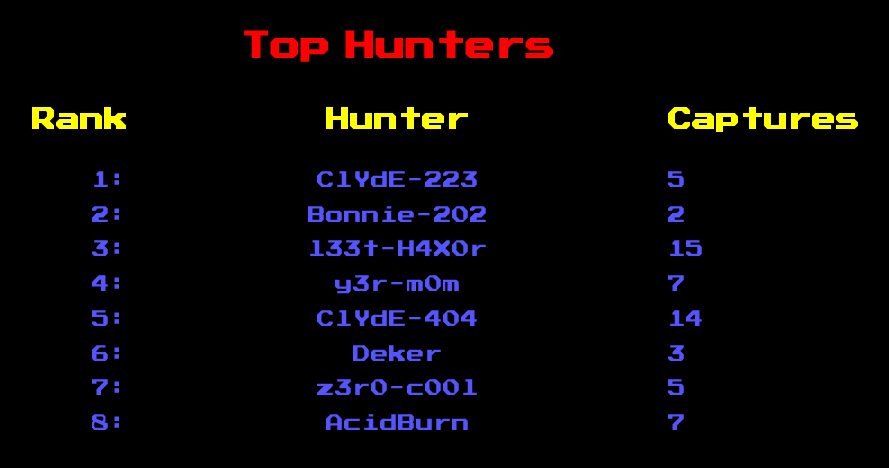
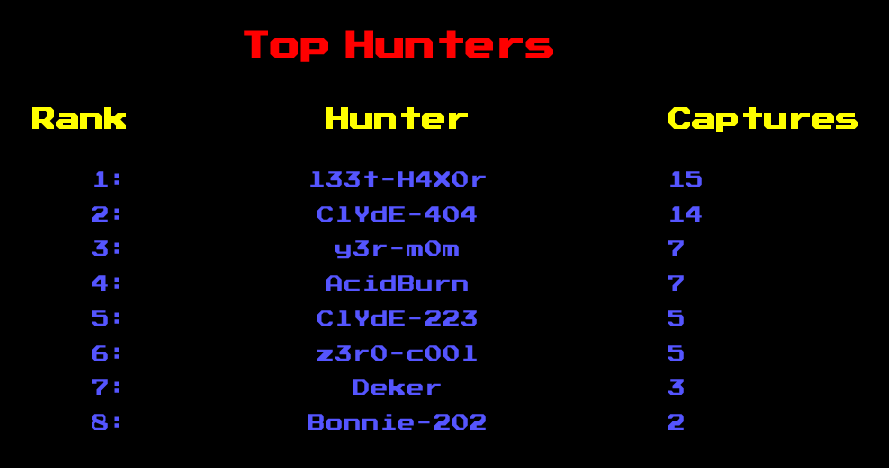
Before and after one commit to alleycatassetacquisitions/Scoreboard, a React (Create React App) app: page / in a window 1280 px wide. Shown: the top 468 px of the page, without its empty margins (242-1131 px from the left). Built offline with nearby package versions, Linux system fonts and the light colour scheme.

Commit message:
Sorting implemented

```diff
--- a/src/App.tsx
+++ b/src/App.tsx
@@ -5,11 +5,12 @@ import './theming/Atari.css';
 import './theming/PublicPixel.css';
 import './theming/Galaxus.css';
 import './App.css';
+import { returnSortedArrayOfObjects } from 'utils/funcs';
 
 const themes = ['Atari', 'PublicPixel'];
 
 function App() {
-  const [scoreData, setscoreData] = useState([]);
+  const [scoreData, setscoreData] = useState<any[]>([]);
   const [currentTheme, setcurrentTheme] = useState('Atari');
 
   const switchTheme = (e: any) => {
@@ -31,7 +32,8 @@ function App() {
         return response.json();
       })
       .then(function (myJson) {
-        setscoreData(myJson);
+        let sortedArr = returnSortedArrayOfObjects(myJson);
+        setscoreData(sortedArr);
       });
   };
 
--- a/src/types/index.ts
+++ b/src/types/index.ts
@@ -6,3 +6,9 @@ export type CompPropsWithChildrenAndStyles = {
 export type CompPropsWithOnClick = {
   onClick?: (params?: any) => any;
 };
+
+export type itemType = {
+  id: string;
+  name: string;
+  score: number;
+};
--- /dev/null
+++ b/src/utils/funcs.ts
@@ -0,0 +1,5 @@
+import { itemType } from 'types';
+
+export const returnSortedArrayOfObjects = (arr: itemType[]) => {
+  return arr.sort((a, b) => b.score - a.score);
+};
```
Also changed, not shown: src/components/TableItem/TableItem.tsx (+1 -6 lines), 1 other file (tests, documents, lock files or other folders).
